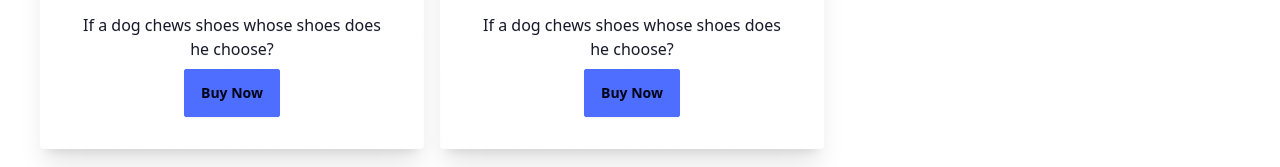
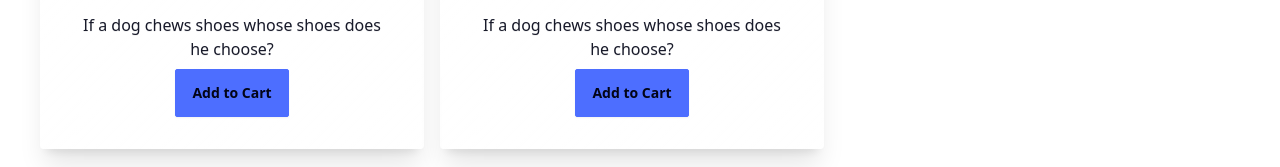
Before and after one commit to TehillahK/take-home-work, a React (Vite) app in the folder frontend/: page / in a window 1280 px wide. Shown: the part 1229-1396 px from the top of the page. Built offline with nearby package versions, Linux system fonts and the light colour scheme.

Commit message:
added Order data type

```diff
--- a/frontend/src/Utils/Navbar.tsx
+++ b/frontend/src/Utils/Navbar.tsx
@@ -1,4 +1,6 @@
-const Navbar = () => {
+import Product from "../interfaces/Product";
+
+const Navbar = ({purchasedProducts}:{purchasedProducts:Product[]}) => {
     return (
         <div className="navbar bg-base-100">
             <div className="flex-1">
--- a/frontend/src/Utils/ProductCard.tsx
+++ b/frontend/src/Utils/ProductCard.tsx
@@ -1,3 +1,4 @@
+import { DialogHTMLAttributes } from "react";
 import Product from "../interfaces/Product";
 
 const ProductCard = ({id,name,price ,photoUrl}:Product) => {
@@ -13,7 +14,20 @@ const ProductCard = ({id,name,price ,photoUrl}:Product) => {
                 <h2 className="card-title">{name}</h2>
                 <p>If a dog chews shoes whose shoes does he choose?</p>
                 <div className="card-actions">
-                    <button className="btn btn-primary">Buy Now</button>
+                    <button
+                        className="btn btn-primary"
+                        onClick={
+                            ()=>{
+                                const modalElement = document.getElementById("product_modal") as HTMLDialogElement;
+                                if(modalElement){
+                                    modalElement?.showModal() ;
+                                }
+
+                            }
+                        }
+                    >
+                        Add to Cart
+                        </button>
                 </div>
             </div>
         </div>
--- /dev/null
+++ b/frontend/src/interfaces/Order.ts
@@ -0,0 +1,6 @@
+import Product from "./Product";
+
+export default interface Order{
+    quantity: number;
+    product: Product;
+}
--- a/frontend/src/pages/home/HomePage.tsx
+++ b/frontend/src/pages/home/HomePage.tsx
@@ -1,28 +1,53 @@
+import { useState } from "react";
 import Product from "../../interfaces/Product";
 import Navbar from "../../Utils/Navbar";
 import Hero from "./components/Hero";
 import StoreListing from "./components/Listing";
+import ProductModal from "./components/ProductModal";
+import Order from "../../interfaces/Order";
 
 const HomePage = () => {
-    const productList:Product[] = [
+
+
+    const [productList, setProductList] = useState<Product[]>([
         {
-            id:0,
-            name:"Test 1",
-            photoUrl:"",
-            price:25
+            id: 0,
+            name: "Test 1",
+            photoUrl: "",
+            price: 25
         },
         {
-            id:0,
-            name:"Test 2",
-            photoUrl:"",
-            price:10
+            id: 0,
+            name: "Test 2",
+            photoUrl: "",
+            price: 10
         }
-    ]
+    ])
+
+
+    const [purchasedProducts,setPurchasedProducts] = useState<Product[]>([])
+    const [order ,setOrder] = useState<Order[]>([]);
+
+
+
+    const addToCart = (productID: number, quantity: number) => {
+
+        const matchingProduct = productList.find((product:Product)=>product.id == productID);
+
+        if(matchingProduct){
+            setOrder((prev)=>[...prev,{  quantity:quantity,product:matchingProduct}])
+        }
+
+
+    };
+
+
     return (
         <>
-            <Navbar />
+            <Navbar purchasedProducts={purchasedProducts} />
             <Hero />
-            <StoreListing products={productList}/>
+            <StoreListing products={productList} addToCart={addToCart} />
+
         </>
     );
 }
--- a/frontend/src/pages/home/components/Listing.tsx
+++ b/frontend/src/pages/home/components/Listing.tsx
@@ -1,20 +1,23 @@
 import Product from "../../../interfaces/Product";
 import ProductCard from "../../../Utils/ProductCard";
+import ProductModal from "./ProductModal";
 
-const StoreListing = ({ products }: { products: Product[] }) => {
+const StoreListing = ({ products ,addToCart }: { products: Product[] ,addToCart:(productID:number, quantity:number)=>void }) => {
     return (
         <div className="px-10 py-10">
             <ul className="grid grid-cols-3">
                 {
                     products?.map(
                         (product: Product) => (
+                            <>
                             <ProductCard
                                 id={product.id}
                                 name={product.name}
                                 price={product.price}
                                 photoUrl={product.photoUrl}
                             />
-
+                            <ProductModal productID={product.id}  addCart={addToCart}/>
+                            </>
 
                         )
                     )
--- /dev/null
+++ b/frontend/src/pages/home/components/ProductModal.tsx
@@ -0,0 +1,34 @@
+const ProductModal = ({ addCart ,productID}:{productID:number , addCart:(productID:number , quantity:number)=>void}) => {
+    return (
+        <dialog id="product_modal" className="modal modal-bottom sm:modal-middle">
+            <div className="modal-box">
+                <form method="dialog">
+                    {/* if there is a button in form, it will close the modal */}
+                    <button className="btn btn-sm btn-circle btn-ghost absolute right-2 top-2">✕</button>
+                </form>
+                <h3 className="font-bold text-xl">Product Name</h3>
+                <div className="flex flex-row items-center justify-between py-4 w-1/2">
+                    <p className="text-lg">Quantity : 1</p>
+                    <button className="btn glass">
+                        <svg xmlns="http://www.w3.org/2000/svg" fill="none" viewBox="0 0 24 24" strokeWidth={1.5} stroke="currentColor" className="size-6">
+                            <path strokeLinecap="round" strokeLinejoin="round" d="M12 4.5v15m7.5-7.5h-15" />
+                        </svg>
+
+                        Add Item
+                    </button>
+                </div>
+                <button
+                    className="btn w-full"
+                    onClick={
+                        ()=>addCart(productID , 0)
+                    }
+                >
+                    Add to Cart
+                </button>
+
+            </div>
+        </dialog>
+    );
+}
+
+export default ProductModal;
```
